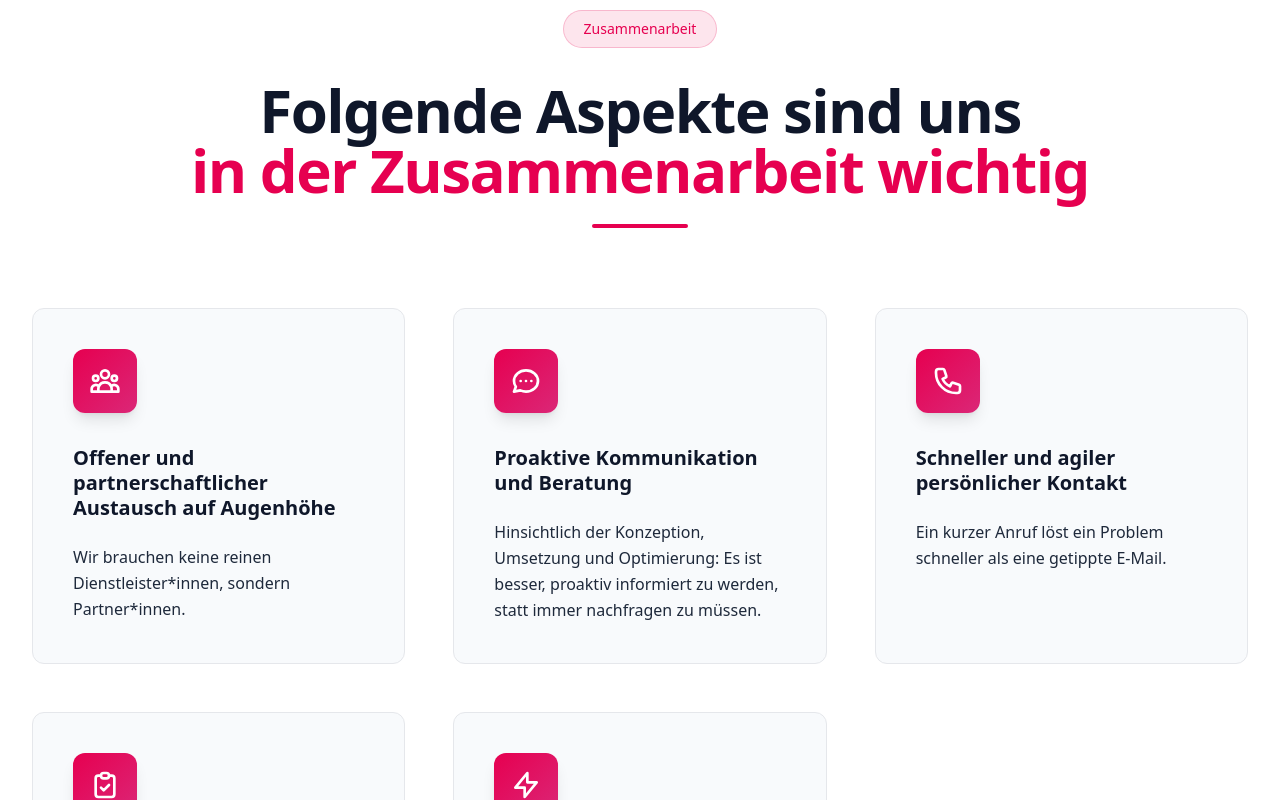
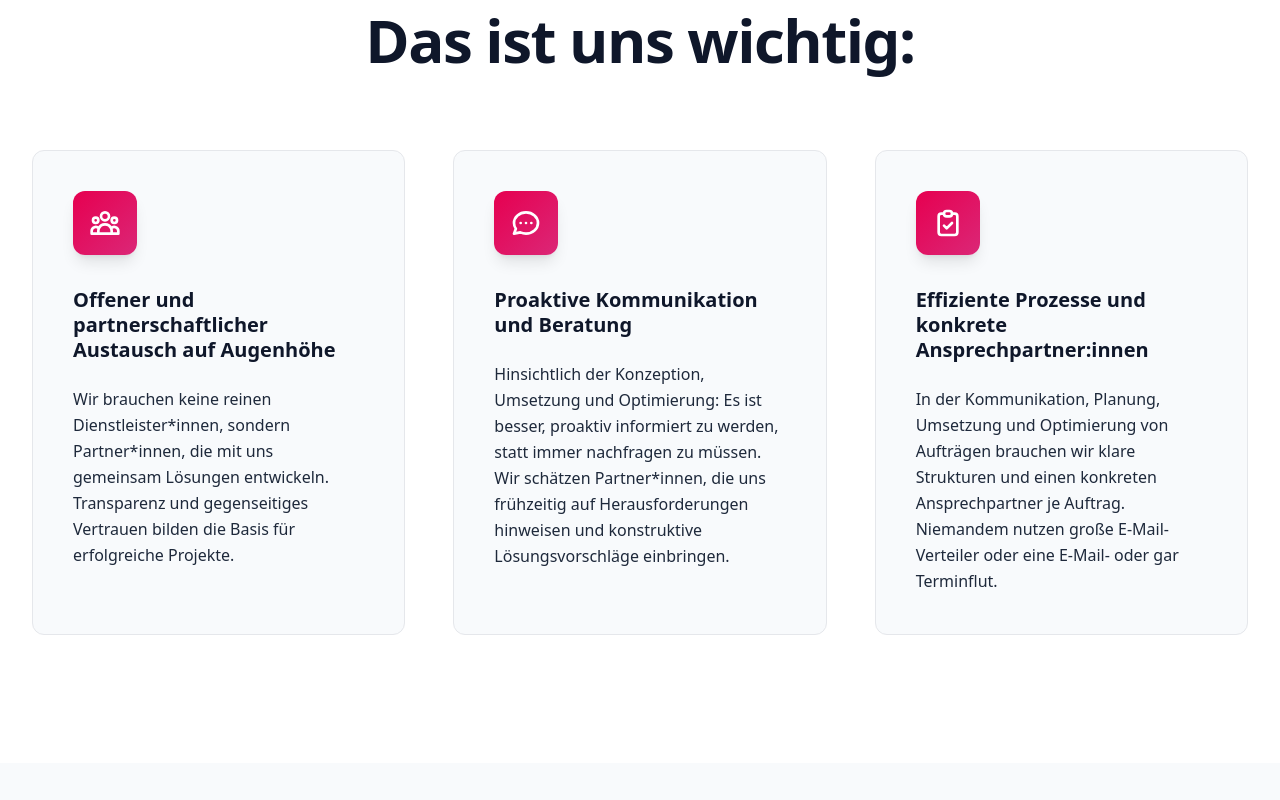
Before and after one commit to dertobiunddasbo/bsp_media, a Next.js app: page / in a window 1280 px wide. Shown: the part 3900-4700 px from the top of the page. Built offline with nearby package versions, Linux system fonts and the light colour scheme.

Commit message:
Update CollaborationPrinciples: simplify to 3 key points with new headline

```diff
--- a/components/CollaborationPrinciples.tsx
+++ b/components/CollaborationPrinciples.tsx
@@ -7,7 +7,7 @@ export default function CollaborationPrinciples() {
         </svg>
       ),
       title: 'Offener und partnerschaftlicher Austausch auf Augenhöhe',
-      description: 'Wir brauchen keine reinen Dienstleister*innen, sondern Partner*innen.',
+      description: 'Wir brauchen keine reinen Dienstleister*innen, sondern Partner*innen, die mit uns gemeinsam Lösungen entwickeln. Transparenz und gegenseitiges Vertrauen bilden die Basis für erfolgreiche Projekte.',
       gradient: 'from-accent to-pink-600',
     },
     {
@@ -17,17 +17,7 @@ export default function CollaborationPrinciples() {
         </svg>
       ),
       title: 'Proaktive Kommunikation und Beratung',
-      description: 'Hinsichtlich der Konzeption, Umsetzung und Optimierung: Es ist besser, proaktiv informiert zu werden, statt immer nachfragen zu müssen.',
-      gradient: 'from-accent to-pink-600',
-    },
-    {
-      icon: (
-        <svg className="w-8 h-8" fill="none" stroke="currentColor" viewBox="0 0 24 24">
-          <path strokeLinecap="round" strokeLinejoin="round" strokeWidth={2} d="M3 5a2 2 0 012-2h3.28a1 1 0 01.948.684l1.498 4.493a1 1 0 01-.502 1.21l-2.257 1.13a11.042 11.042 0 005.516 5.516l1.13-2.257a1 1 0 011.21-.502l4.493 1.498a1 1 0 01.684.949V19a2 2 0 01-2 2h-1C9.716 21 3 14.284 3 6V5z" />
-        </svg>
-      ),
-      title: 'Schneller und agiler persönlicher Kontakt',
-      description: 'Ein kurzer Anruf löst ein Problem schneller als eine getippte E-Mail.',
+      description: 'Hinsichtlich der Konzeption, Umsetzung und Optimierung: Es ist besser, proaktiv informiert zu werden, statt immer nachfragen zu müssen. Wir schätzen Partner*innen, die uns frühzeitig auf Herausforderungen hinweisen und konstruktive Lösungsvorschläge einbringen.',
       gradient: 'from-accent to-pink-600',
     },
     {
@@ -36,18 +26,8 @@ export default function CollaborationPrinciples() {
           <path strokeLinecap="round" strokeLinejoin="round" strokeWidth={2} d="M9 5H7a2 2 0 00-2 2v12a2 2 0 002 2h10a2 2 0 002-2V7a2 2 0 00-2-2h-2M9 5a2 2 0 002 2h2a2 2 0 002-2M9 5a2 2 0 012-2h2a2 2 0 012 2m-6 9l2 2 4-4" />
         </svg>
       ),
-      title: 'Effiziente Prozesse und konkreter Ansprechpartner',
-      description: 'In der Kommunikation, Planung, Umsetzung und Optimierung von Aufträgen sowie ein konkreter Ansprechpartner je Auftrag: Niemandem nutzen große E-Mail-Verteiler oder eine E-Mail- oder gar Terminflut.',
-      gradient: 'from-accent to-pink-600',
-    },
-    {
-      icon: (
-        <svg className="w-8 h-8" fill="none" stroke="currentColor" viewBox="0 0 24 24">
-          <path strokeLinecap="round" strokeLinejoin="round" strokeWidth={2} d="M13 10V3L4 14h7v7l9-11h-7z" />
-        </svg>
-      ),
-      title: 'Schnelles und agiles Handeln',
-      description: 'Wenn es um ggf. kurzfristig umsetzbare Themen und Aufträge geht.',
+      title: 'Effiziente Prozesse und konkrete Ansprechpartner:innen',
+      description: 'In der Kommunikation, Planung, Umsetzung und Optimierung von Aufträgen brauchen wir klare Strukturen und einen konkreten Ansprechpartner je Auftrag. Niemandem nutzen große E-Mail-Verteiler oder eine E-Mail- oder gar Terminflut.',
       gradient: 'from-accent to-pink-600',
     },
   ]
@@ -56,18 +36,12 @@ export default function CollaborationPrinciples() {
     <section className="py-32 bg-white relative overflow-hidden">
       <div className="max-w-7xl mx-auto px-6 sm:px-8 lg:px-8 relative z-10">
         <div className="text-center mb-20">
-          <div className="inline-block mb-8 px-5 py-2 bg-accent/10 rounded-full text-sm font-light text-accent border border-accent/20">
-            Zusammenarbeit
-          </div>
-          <h2 className="text-5xl md:text-6xl font-semibold text-slate-900 mb-6 tracking-tight">
-            Folgende Aspekte sind uns
-            <br />
-            <span className="text-accent">in der Zusammenarbeit wichtig</span>
+          <h2 className="text-5xl md:text-6xl font-semibold text-slate-900 mb-12 tracking-tight">
+            Das ist uns wichtig:
           </h2>
-          <div className="w-24 h-1 bg-accent mx-auto rounded-full" />
         </div>
 
-        <div className="grid grid-cols-1 md:grid-cols-2 lg:grid-cols-3 gap-10 lg:gap-12">
+        <div className="grid grid-cols-1 md:grid-cols-3 gap-10 lg:gap-12">
           {principles.map((principle, index) => (
             <div
               key={index}
```
